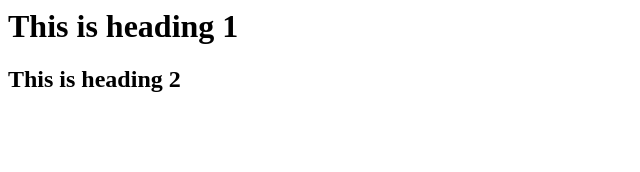
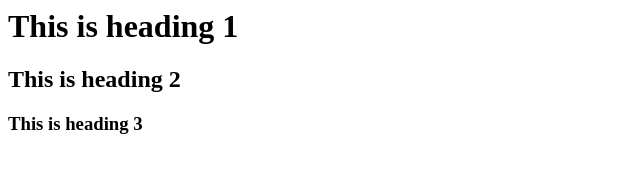
Before and after one commit to pbobinski-WSB/WSB_NI_2023L_zaliczenie, a plain HTML site: page Kacper_22438/Main.html in a window 1280 px wide. Shown: the whole page, without its empty margins (0-640 px from the left). Drawn offline with Linux system fonts and the light colour scheme.

Commit message:
Zapisanie zmian

```diff
--- a/Kacper_22438/Main.html
+++ b/Kacper_22438/Main.html
@@ -7,5 +7,6 @@
 <body>
     <h1>This is heading 1</h1>
     <h2>This is heading 2</h2>
+    <h3>This is heading 3</h3>
 </body>
 </html>
```
Also changed, not shown: Kacper_22438/Second.html (+1 -0 lines).
